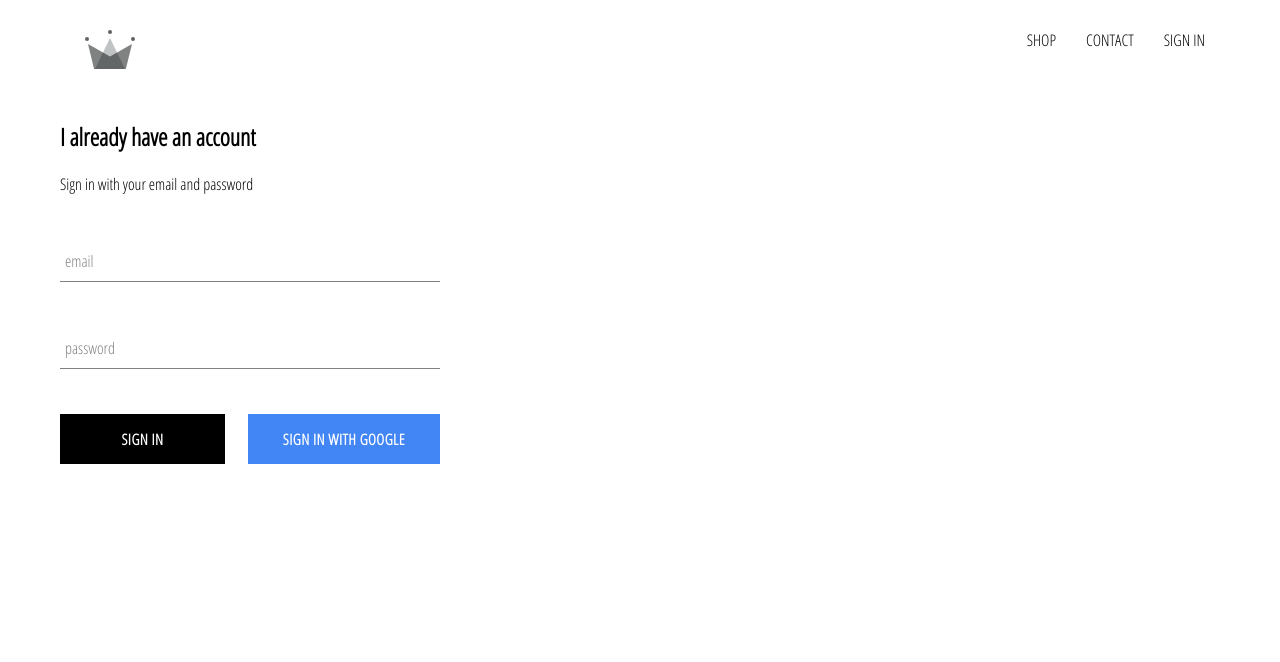
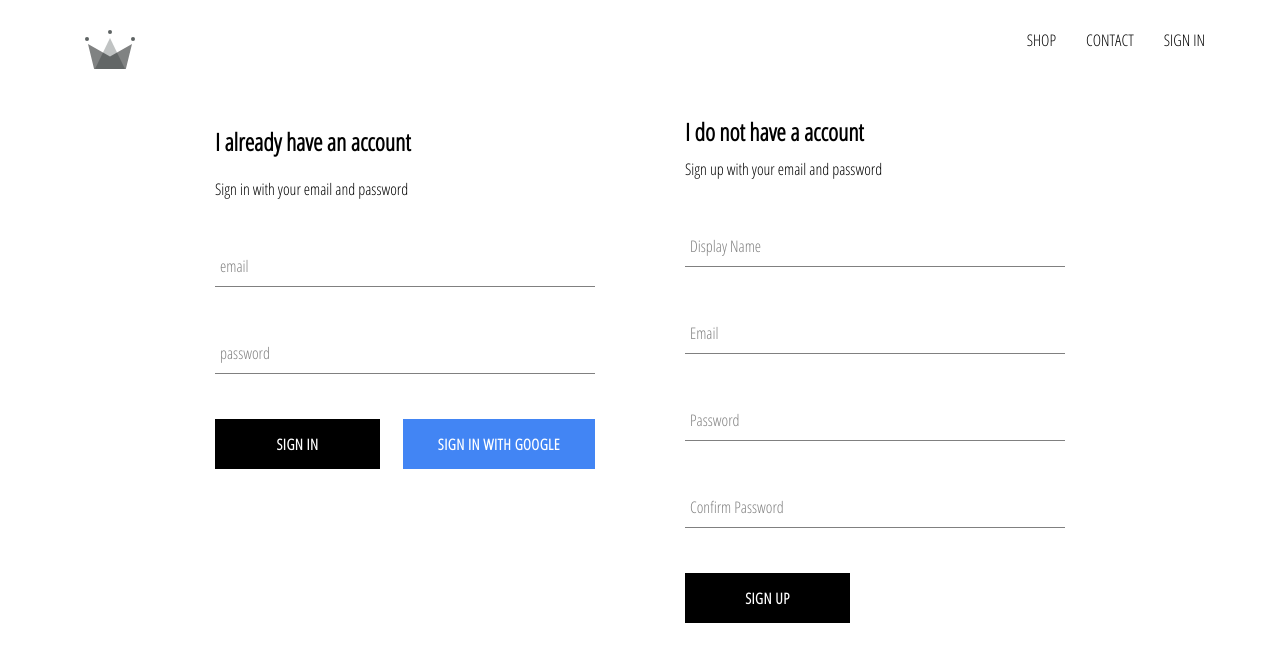
Before and after one commit to kaollie74/crown-clothing, a React (Create React App) app: page /signin in a window 1280 px wide. Shown: the top 662 px of the page. Built offline with nearby package versions, Linux system fonts and the light colour scheme; no server answers.

Commit message:
implement firbase utils, included the ability to store authenticated users into our firestore database

```diff
--- a/src/App.js
+++ b/src/App.js
@@ -9,7 +9,7 @@
 
 import Header from "./components/header/header.component";
 
-import { auth } from "./firebase/firebase.utils";
+import { auth, createUserProfileDocument } from "./firebase/firebase.utils";
 
 class App extends React.Component {
   constructor(props) {
@@ -20,9 +20,30 @@
   }
   unsubscribeFromAuth = null;
   componentDidMount() {
-    this.unsubscribeFromAuth = auth.onAuthStateChanged((user) => {
-      this.setState({ currentUser: user });
-      console.log("user: ", user);
+    this.unsubscribeFromAuth = auth.onAuthStateChanged(async (userAuth) => {
+      if (userAuth) {
+        // if use is signed in and object will return, validate to true;
+        const userRef = await createUserProfileDocument(userAuth);
+        userRef.onSnapshot((snapShot) => {
+          this.setState(
+            {
+              currentUser: {
+                id: snapShot.id,
+                ...snapShot.data(),
+              },
+            },
+            () => console.log(this.state)
+          ); // end this.setState
+        });
+      } // end if
+      else {
+        // value null will return which we will setstate to null.
+        this.setState({
+          currentUser: userAuth,
+        });
+      }
+      // this.setState({ currentUser: user });
+      // console.log("user: ", user);
     });
   }
   componentWillUnmount() {
--- /dev/null
+++ b/src/components/sign-up/sign-up.component.jsx
@@ -0,0 +1,101 @@
+import React from "react";
+
+import FormInput from "../form-input/form-input.component";
+import CustomButton from "../custom-button/custom-button.component";
+
+import { auth, createUserProfileDocument } from "../../firebase/firebase.utils";
+
+import "./sign-up.styles.scss";
+
+class SignUp extends React.Component {
+  constructor(props) {
+    super(props);
+    this.state = {
+      displayName: "",
+      email: "",
+      password: "",
+      confirmPassword: "",
+    };
+  }
+
+  handleSubmit = async (e) => {
+    e.preventDefault();
+    const { displayName, email, password, confirmPassword } = this.state;
+
+    if (password !== confirmPassword) {
+      alert("passwords do not match");
+      return;
+    }
+
+    try {
+      const { user } = await auth.createUserWithEmailAndPassword(
+        email,
+        password
+      );
+      await createUserProfileDocument(user, { displayName });
+
+      this.setState({
+        displayName: "",
+        email: "",
+        password: "",
+        confirmPassword: "",
+      });
+    } catch (err) {
+      console.log(err);
+    }
+  };
+
+  handleChange = (e) => {
+    const { name, value } = e.target;
+    this.setState({
+      [name]: value,
+    });
+  };
+
+  render() {
+    const { displayName, email, password, confirmPassword } = this.state;
+    return (
+      <div className="sign-up">
+        <h2 className="title">I do not have a account</h2>
+        <span>Sign up with your email and password</span>
+        <form className="sign-up-form" onSubmit={this.handleSubmit}>
+          <FormInput
+            type="text"
+            name="displayName"
+            value={displayName}
+            onChange={this.handleChange}
+            label="Display Name"
+            required
+          />
+          <FormInput
+            type="email"
+            name="email"
+            value={email}
+            onChange={this.handleChange}
+            label="Email"
+            required
+          />
+          <FormInput
+            type="password"
+            name="password"
+            value={password}
+            onChange={this.handleChange}
+            label="Password"
+            required
+          />
+          <FormInput
+            type="password"
+            name="confirmPassword"
+            value={confirmPassword}
+            onChange={this.handleChange}
+            label="Confirm Password"
+            required
+          />
+          <CustomButton type="submit">SIGN UP</CustomButton>
+        </form>
+      </div>
+    );
+  }
+}
+
+export default SignUp;
--- /dev/null
+++ b/src/components/sign-up/sign-up.styles.scss
@@ -0,0 +1,9 @@
+.sign-up {
+  display: flex;
+  flex-direction: column;
+  width: 380px;
+
+  .title {
+    margin: 10px 0;
+  }
+}
--- a/src/firebase/firebase.utils.js
+++ b/src/firebase/firebase.utils.js
@@ -1,6 +1,6 @@
-import firebase from 'firebase/app';
-import 'firebase/firestore'
-import 'firebase/auth' // give us access to the auth methods
+import firebase from "firebase/app";
+import "firebase/firestore";
+import "firebase/auth"; // give us access to the auth methods
 
 const config = {
   apiKey: "AIzaSyA_WRfsehzKfiDDXwf4o8QkfrYiAcDlf9o",
@@ -10,18 +10,43 @@
   storageBucket: "crown-db-5a5ba.appspot.com",
   messagingSenderId: "390261178872",
   appId: "1:390261178872:web:d14c77562c53ebe347560d",
-  measurementId: "G-894PSGNR5Z"
+  measurementId: "G-894PSGNR5Z",
+};
+
+export const createUserProfileDocument = async (
+  userAuth,
+  additionionalData
+) => {
+  if (!userAuth) return;
+  const userRef = firestore.doc(`/users/${userAuth.uid}`);
+  const snapShot = await userRef.get();
+  if (!snapShot.exists) {
+    const { displayName, email } = userAuth;
+    const createdAt = new Date();
+    try {
+      await userRef.set({
+        displayName,
+        email,
+        createdAt,
+        ...additionionalData,
+      });
+    } catch (error) {
+      console.log("error creating user", error.message);
+    }
+  }
+
+  return userRef;
 };
 
 firebase.initializeApp(config);
 
-export const auth = firebase.auth()
-export const firestore = firebase.firestore()
+export const auth = firebase.auth();
+export const firestore = firebase.firestore();
 
 const provider = new firebase.auth.GoogleAuthProvider();
 
-provider.setCustomParameters({prompt: 'select_account'}) // this will give the prompt on the UI for google authentication
+provider.setCustomParameters({ prompt: "select_account" }); // this will give the prompt on the UI for google authentication
 
-export const signInWithGoogle = () => auth.signInWithPopup(provider)
+export const signInWithGoogle = () => auth.signInWithPopup(provider);
 
 export default firebase;
--- a/src/pages/sign-in-and-sign-up/sign-in-and-sign-up.component.jsx
+++ b/src/pages/sign-in-and-sign-up/sign-in-and-sign-up.component.jsx
@@ -1,12 +1,14 @@
 import React from "react";
 
 import SignIn from "../../components/sign-in/sign-in.component";
+import SignUp from "../../components/sign-up/sign-up.component";
 
 import "./sign-in-and-sign-up.styles.scss";
 
 const SignInAndSignUpPage = () => (
   <div className="sign-in-and-sign-up">
     <SignIn />
+    <SignUp />
   </div>
 );
 
--- a/src/pages/sign-in-and-sign-up/sign-in-and-sign-up.styles.scss
+++ b/src/pages/sign-in-and-sign-up/sign-in-and-sign-up.styles.scss
@@ -0,0 +1,6 @@
+.sign-in-and-sign-up {
+  width: 850px;
+  display: flex;
+  justify-content: space-between;
+  margin: 30px auto;
+}
```
Also changed, not shown: src/App.css (+4 -4 lines).
